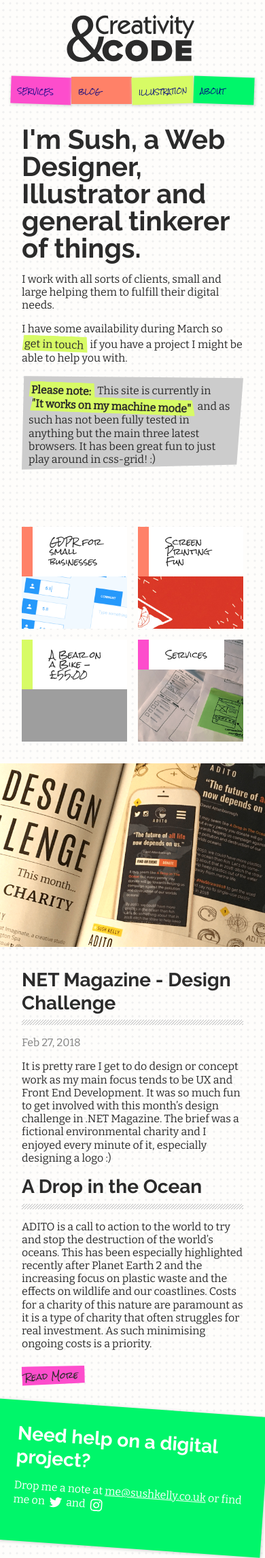
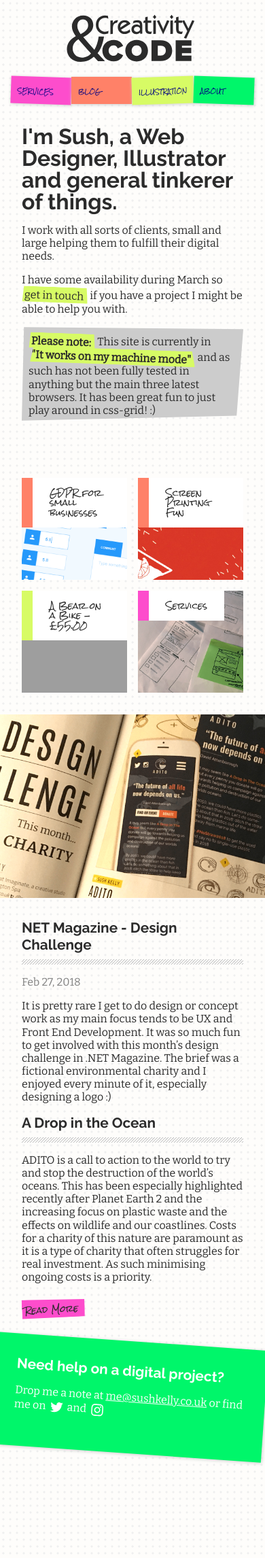
Before and after one commit to maxray/maxray.github.io, a Jekyll site: the page built from index.html, in a window 390 px wide. Shown: the whole page at 68% size. Built offline with Jekyll 4.4.1, drawn with Linux system fonts in a browser that asks for light colours; grey boxes are pictures that could not be loaded.

Commit message:
big upload

```diff
--- a/_sass/_base.scss
+++ b/_sass/_base.scss
@@ -107,6 +107,9 @@
 
 h1 {
     font-size: 2.5rem;
+      @media only screen and (max-width: 600px) {
+        font-size: 2rem;
+    }
     margin-bottom: $spacing-unit;
     line-height:1;
     font-weight:700;
@@ -114,19 +117,27 @@
 
 h2 {
      font-size: 1.75rem;
-
+    @media only screen and (max-width: 600px) {
+        font-size: 1.3rem;
+    }
 
 }
 
 
  h3 {
      font-size: 1.75rem;
+       @media only screen and (max-width: 600px) {
+        font-size: 1.3rem;
+    }
     padding-bottom: $spacing-unit ;
     background: url(../assets/lines.png) bottom repeat-x;
 }
 
 h4 {
     font-size:1.3rem;
+      @media only screen and (max-width: 600px) {
+        font-size: 1.3rem;
+    }
     padding-bottom: $spacing-unit / 2;
     background: url(../assets/lines.png) bottom repeat-x;
 }
```
